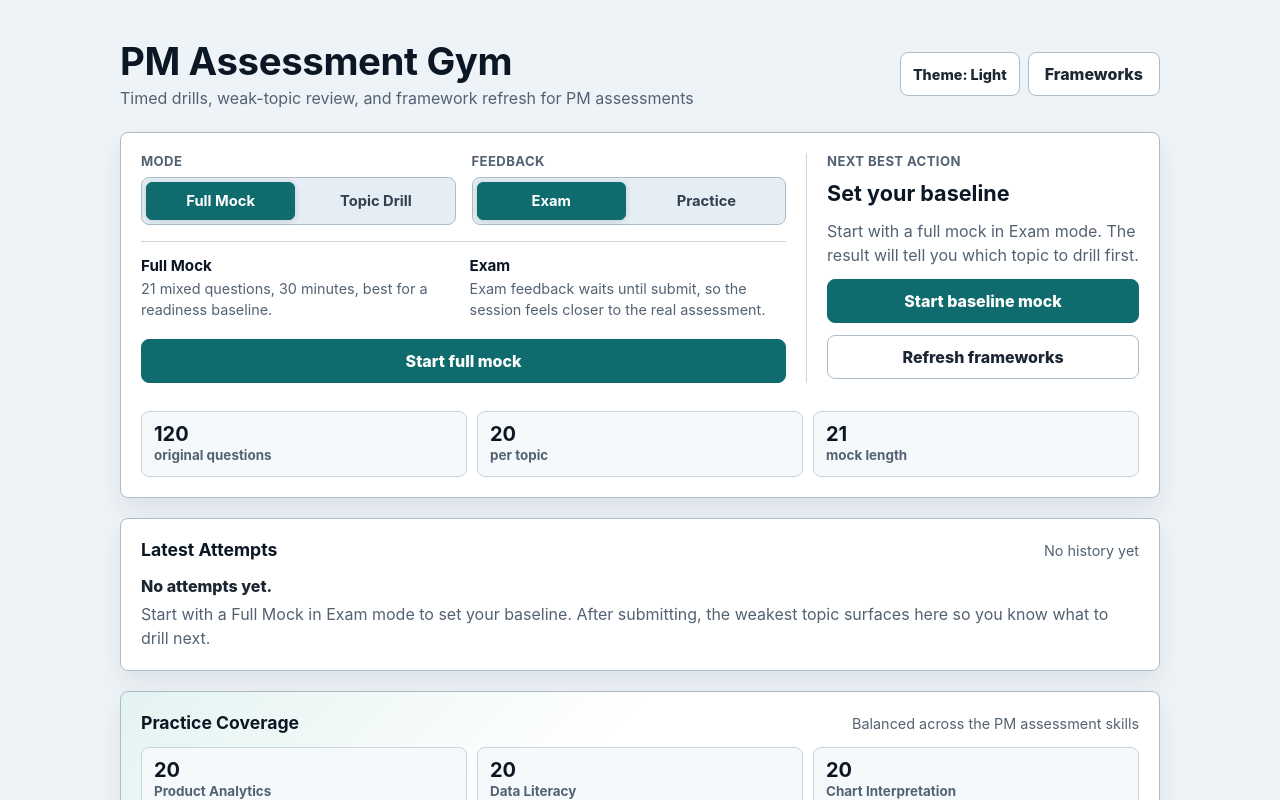
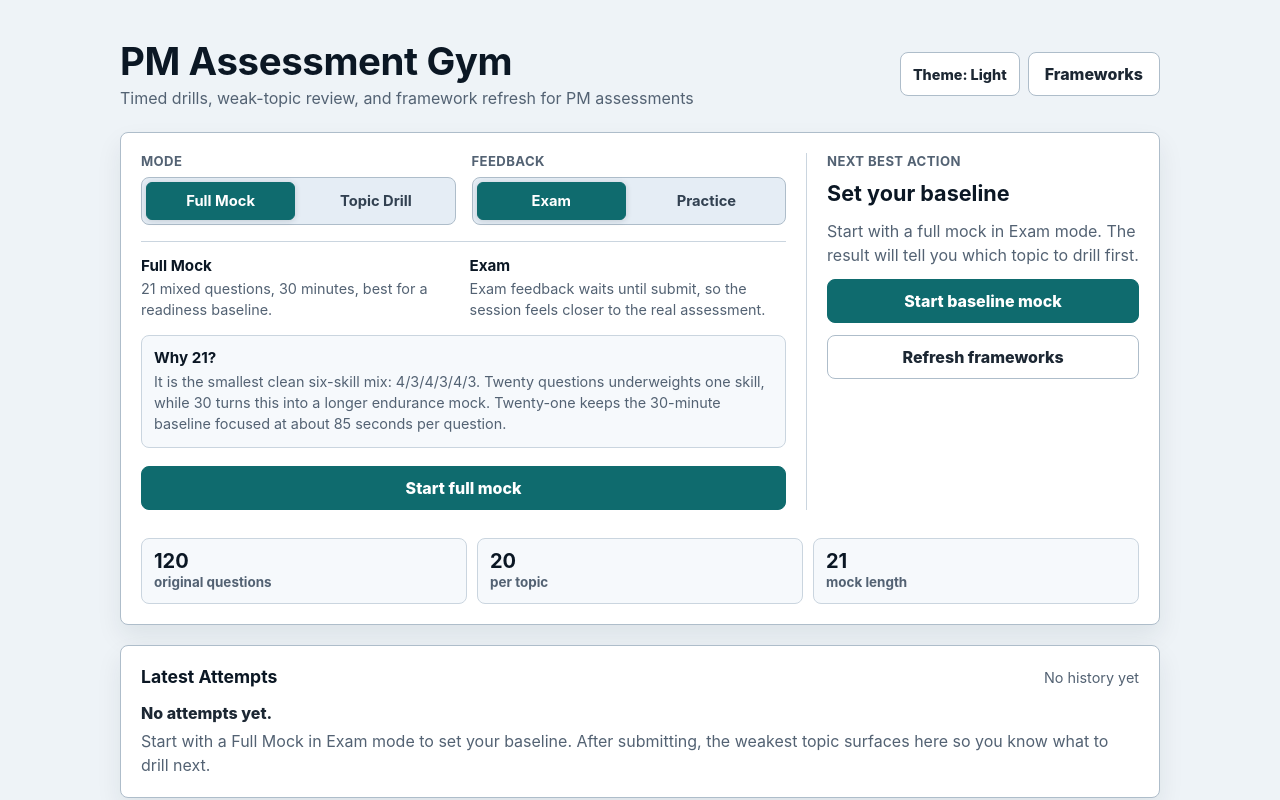
Before and after one commit to duypham9895/pm-assessment-gym, a React (Vite) app: page / in a window 1280 px wide. Shown: the top 800 px of the page. Built offline with nearby package versions, Linux system fonts and the light colour scheme.

Commit message:
docs: explain full mock question count

```diff
--- a/src/App.tsx
+++ b/src/App.tsx
@@ -625,6 +625,18 @@ function HomeView({
                 <span>{feedbackCopy}</span>
               </div>
             </div>
+
+            {selectedMode === "full_mock" && (
+              <div className="mock-rationale" aria-label="Why the full mock uses 21 questions">
+                <strong>Why 21?</strong>
+                <span>
+                  It is the smallest clean six-skill mix: 4/3/4/3/4/3. Twenty questions
+                  underweights one skill, while 30 turns this into a longer endurance mock.
+                  Twenty-one keeps the 30-minute baseline focused at about 85 seconds per
+                  question.
+                </span>
+              </div>
+            )}
 
             <button className="primary-button start-button" type="button" onClick={onStart}>
               Start {selectedMode === "full_mock" ? "full mock" : "topic drill"}
--- a/src/styles.css
+++ b/src/styles.css
@@ -346,6 +346,27 @@ select {
 }
 
 .session-summary span {
+  color: var(--text-muted);
+  font-size: 0.9rem;
+  line-height: 1.45;
+}
+
+.mock-rationale {
+  display: grid;
+  gap: 5px;
+  margin-top: 14px;
+  padding: 12px;
+  border: 1px solid var(--border-soft);
+  border-radius: 8px;
+  background: var(--surface-elev);
+}
+
+.mock-rationale strong {
+  color: var(--text-strong);
+  font-size: 0.95rem;
+}
+
+.mock-rationale span {
   color: var(--text-muted);
   font-size: 0.9rem;
   line-height: 1.45;
```
Also changed, not shown: 1 other file (tests, documents, lock files or other folders).
